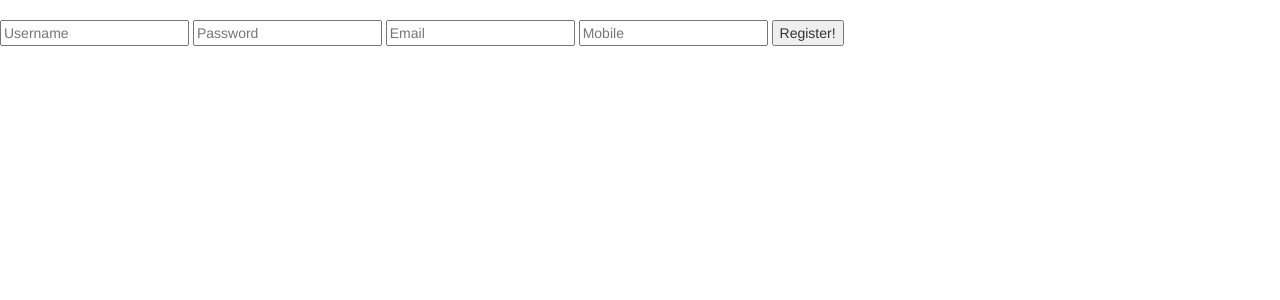
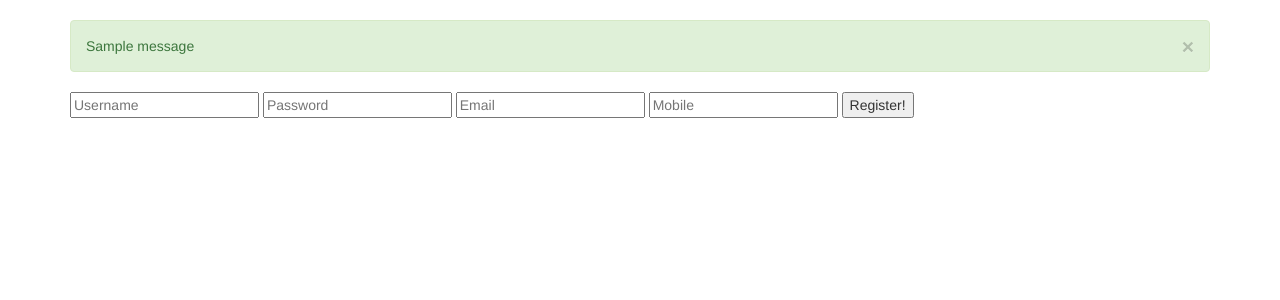
Before and after one commit to ljpurcell/Sharks, a Flask app: page /register in a window 1280 px wide. Shown: the part 52-352 px from the top of the page. Run offline with Flask 2, Linux system fonts and the light colour scheme; tables that the repository leaves empty hold one stand-in row (values such as "Sample post"); one stand-in notice (Sample message) is shown; some libraries are stand-ins or nearby versions.

Commit message:
Flash messages working
Was extending content in other pages where it should have been page_content

```diff
--- a/app/auth/views.py
+++ b/app/auth/views.py
@@ -52,5 +52,5 @@ def register():
 @login_required
 def logout():
     logout_user()
-    flash("Log out successful", category='success')
+    flash('Log out successful', category='success')
     return redirect(url_for('auth.login'))
--- a/app/main/views.py
+++ b/app/main/views.py
@@ -1,4 +1,4 @@
-from flask import render_template, flash, url_for, redirect, request
+from flask import flash, render_template
 from flask_login import login_required, current_user
 from . import main
 
--- a/app/settings.py
+++ /dev/null
@@ -1,6 +0,0 @@
-import os
-from os.path import join, dirname
-from dotenv import load_dotenv
-
-dotenv_path = join(dirname(__file__), '.env')
-load_dotenv(dotenv_path=dotenv_path)
--- a/app/templates/auth/login.html
+++ b/app/templates/auth/login.html
@@ -1,6 +1,6 @@
 {% extends 'base.html' %} {% block header %}
 <h1>{% block title %} Login {% endblock %}</h1>
-{% endblock %} {% block content %}
+{% endblock %} {% block page_content %}
 <form method="POST">
   {{ form.csrf_token }} {{ form.username }} {{ form.password }} {{ form.submit
   }}
--- a/app/templates/auth/register.html
+++ b/app/templates/auth/register.html
@@ -1,6 +1,6 @@
 {% extends 'base.html' %} {% block header %}
 <h1>{% block title %} Register {% endblock %}</h1>
-{% endblock %} {% block content %}
+{% endblock %} {% block page_content %}
 <form method="POST">
   {{ form.csrf_token }} {{ form.username }} {{ form.password }} {{ form.email }}
   {{ form.mobile }} {{ form.submit }}
--- a/app/templates/base.html
+++ b/app/templates/base.html
@@ -24,29 +24,35 @@
 </div>
 {% endblock %}
 
-    {% block alert %}
-{% with messages = get_flashed_messages(with_categories=true) %}
-  {% if messages %}
-    {% for category, message in messages %}
-      {% if category == 'error' %}
-    <div class="alert alert-danger alter-dismissable fade show" role="alert">
+{% block content %}
+
+
+
+<div class="container">
+  {% with messages = get_flashed_messages(with_categories=true) %}
+{% if messages %}
+{% for category, message in messages %}
+{% if category == 'success' %}
+
+ <div class="alert alert-success alter-dismissable show" role="alert">
       {{ message }}
       <button type="button" class="close" data-dismiss="alert">
         <span aria-hidden="true">&times;</span>
       </button>
     </div>
+
+
     {% else %}
-    <div class="alert alert-success alter-dismissable fade show" role="alert">
+
+<div class="alert alert-danger alter-dismissable show" role="alert">
       {{ message }}
       <button type="button" class="close" data-dismiss="alert">
         <span aria-hidden="true">&times;</span>
       </button>
     </div>
-    {% endif %} {% endfor %} {% endif %} {% endwith %} {%endblock%}
 
-    {% block content %}
-<div class="container">
+    {% endif %} {% endfor %} {% endif %} {% endwith %}
 
-  {% block page_content %}{% endblock %}</div>
-
-  {% endblock %}
+    {% block page_content %}{% endblock %}
+</div>
+{% endblock %}
--- a/app/templates/index.html
+++ b/app/templates/index.html
@@ -1,5 +1,5 @@
-{% extends 'base.html' %} {% block title %} Home {% endblock %} {% block content
-%}
+{% extends 'base.html' %} {% block title %} Home {% endblock %} {% block
+page_content %}
 <div>
   <img src="static/images/sharks-logo.webp" />
 </div>
```
Also changed, not shown: config.py (+7 -0 lines).
